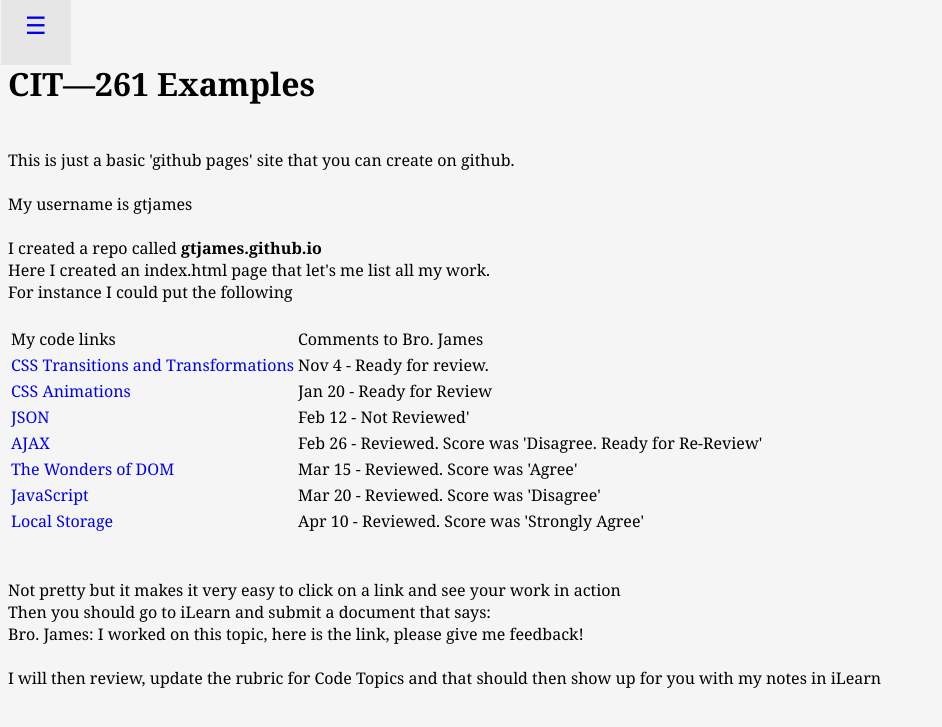
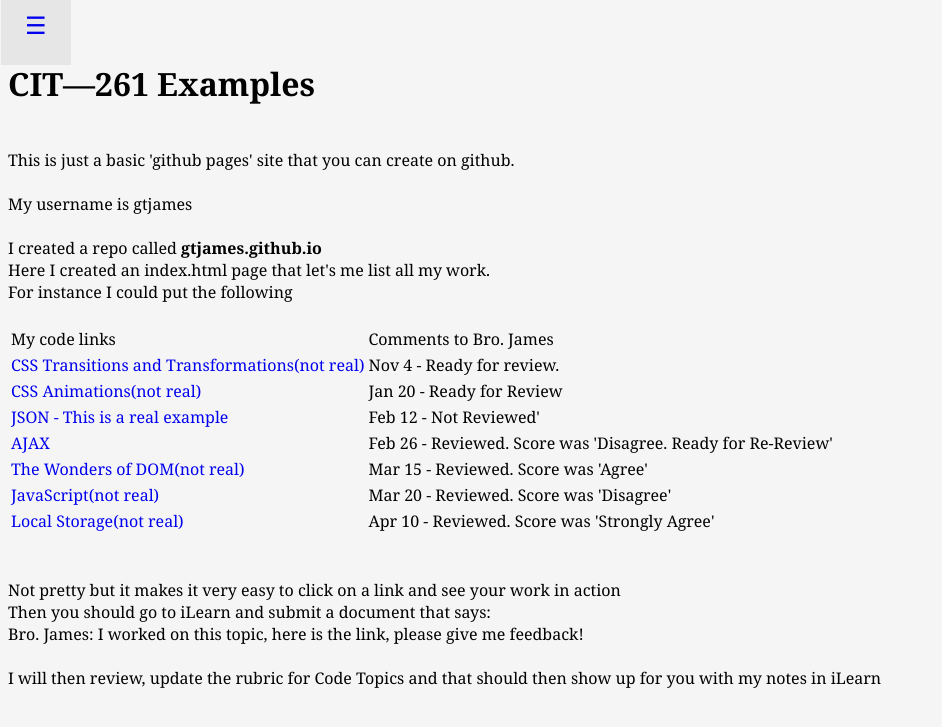
Before and after one commit to gtjames/gtjames.github.io, a Jekyll site: the page built from index.html, in a window 1280 px wide. Shown: the top 727 px of the page, without its empty margins (0-942 px from the left). Built offline with Jekyll 4.4.1, drawn with Linux system fonts in a browser that asks for light colours.

Commit message:
Update index.html

```diff
--- a/index.html
+++ b/index.html
@@ -31,13 +31,13 @@
   For instance I could put the following<br><br>
   <table>
     <tr><td>My code links</td><td>Comments to Bro. James</td></tr>
-    <tr><td><a href="{{ site.github.url }}/AJAX/AjaxTable.html">CSS Transitions and Transformations</a></td><td>Nov 4 - Ready for review.</td></tr>
-    <tr><td><a href="{{ site.github.url }}/AJAX/tinyAJAX.html">CSS Animations</a></td><td>Jan 20 - Ready for Review</td></tr>
-    <tr><td><a href="{{ site.github.url }}/AJAX/tinyAJAX.html">JSON</a></td><td>Feb 12 - Not Reviewed'</td></tr>
+    <tr><td><a href="{{ site.github.url }}/AJAX/AjaxTable.html">CSS Transitions and Transformations(not real)</a></td><td>Nov 4 - Ready for review.</td></tr>
+    <tr><td><a href="{{ site.github.url }}/AJAX/tinyAJAX.html">CSS Animations(not real)</a></td><td>Jan 20 - Ready for Review</td></tr>
+    <tr><td><a href="{{ site.github.url }}/JSON/json.html.html">JSON - This is a real example</a></td><td>Feb 12 - Not Reviewed'</td></tr>
     <tr><td><a href="{{ site.github.url }}/AJAX/tinyAJAX.html">AJAX</a></td><td>Feb 26 - Reviewed. Score was 'Disagree. Ready for Re-Review'</td></tr>
-    <tr><td><a href="{{ site.github.url }}/AJAX/tinyAJAX.html">The Wonders of DOM</a></td><td>Mar 15 - Reviewed. Score was 'Agree'</td></tr>
-    <tr><td><a href="{{ site.github.url }}/AJAX/tinyAJAX.html">JavaScript</a></td><td>Mar 20 - Reviewed. Score was 'Disagree'</td></tr>
-    <tr><td><a href="{{ site.github.url }}/AJAX/tinyAJAX.html">Local Storage</a></td><td>Apr 10 - Reviewed. Score was 'Strongly Agree'</td></tr>
+    <tr><td><a href="{{ site.github.url }}/AJAX/tinyAJAX.html">The Wonders of DOM(not real)</a></td><td>Mar 15 - Reviewed. Score was 'Agree'</td></tr>
+    <tr><td><a href="{{ site.github.url }}/AJAX/tinyAJAX.html">JavaScript(not real)</a></td><td>Mar 20 - Reviewed. Score was 'Disagree'</td></tr>
+    <tr><td><a href="{{ site.github.url }}/AJAX/tinyAJAX.html">Local Storage(not real)</a></td><td>Apr 10 - Reviewed. Score was 'Strongly Agree'</td></tr>
   </table>
   <br><br>
   Not pretty but it makes it very easy to click on a link and see your work in action<br>
```
Also changed, not shown: other parts of index.html (+1 -1 lines).
